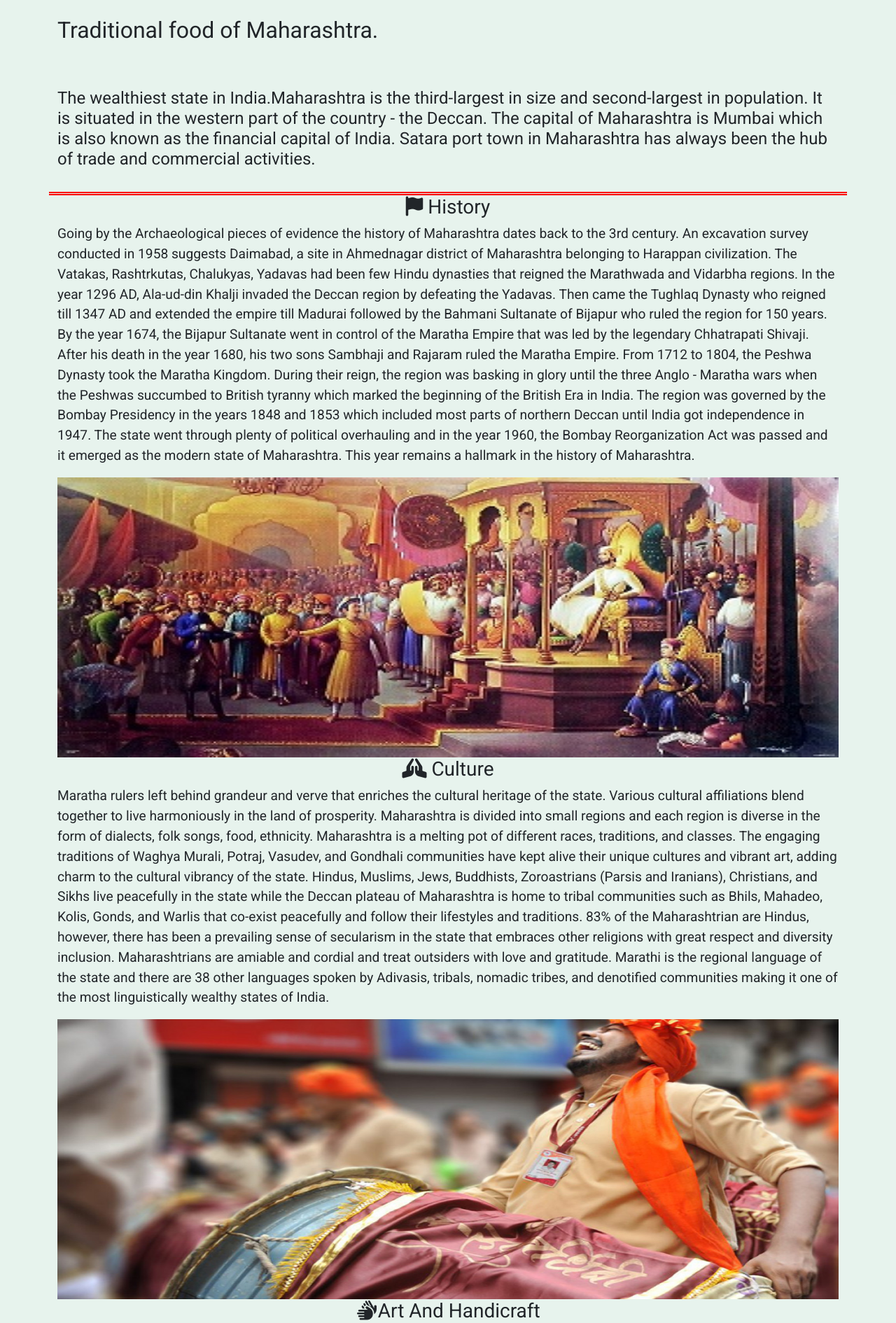
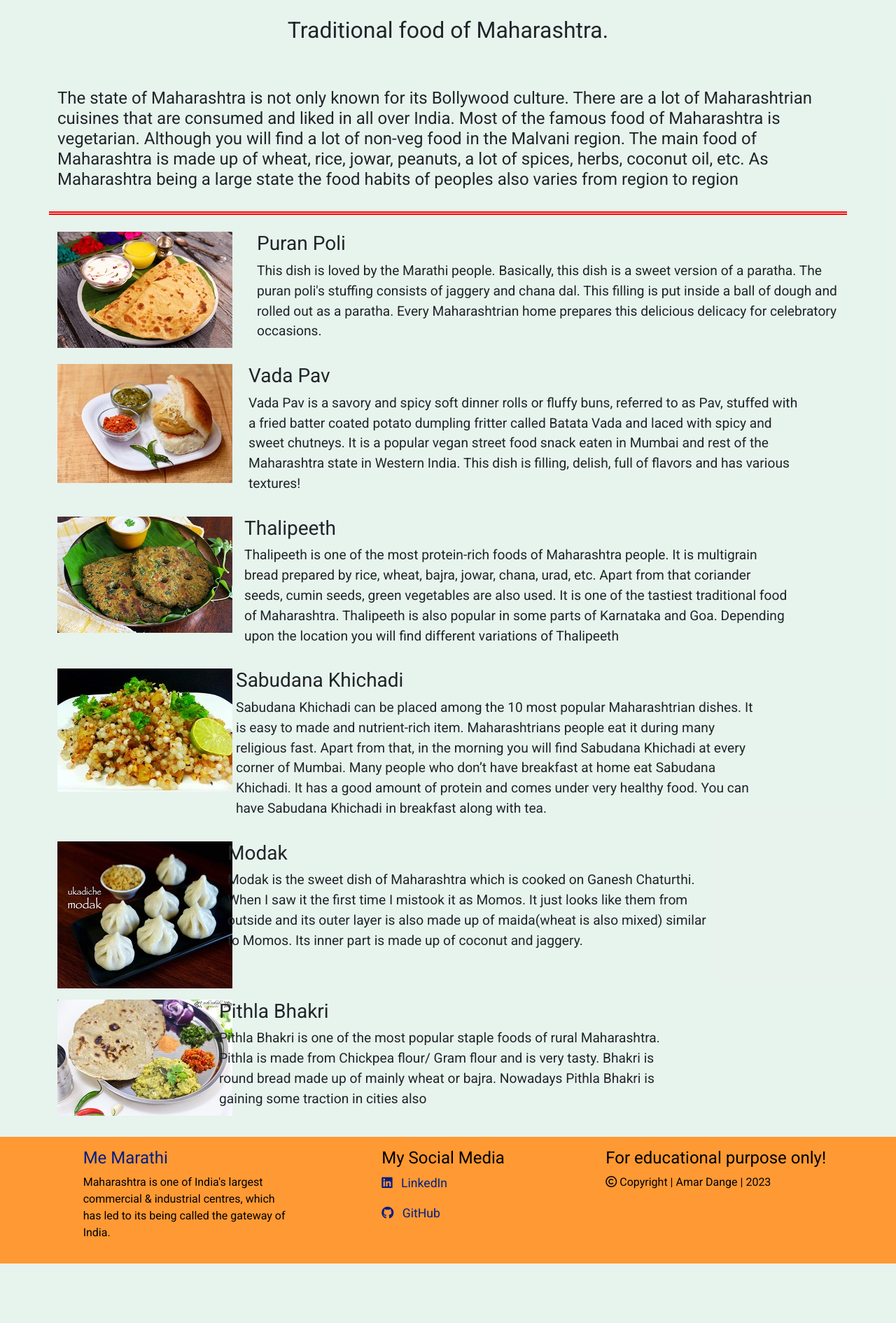
Before and after one commit to AmarDange/Django-Project-4, a Django app: page /food in a window 1280 px wide. Shown: the part 119-2009 px from the top of the page at 70% size. After the commit the page ends 1924 px from the top, so only its background shows below. Run offline with Django 3.2, Linux system fonts and the light colour scheme; data that the repository does not hold is empty; parts of the project's set-up code (start-up, migrations or seed data) failed here and were passed over; some libraries are stand-ins or nearby versions.

Commit message:
added food images for food page and added information for the same

```diff
--- a/templates/food.html
+++ b/templates/food.html
@@ -1,136 +1,83 @@
 {% extends 'base.html' %}
 {% load static %}
 {% block content %}
-<!-- About section -->
+<!-- Food section -->
 <section id="food" class="bg-success p-4 text-dark bg-opacity-10">
     <div class="container introduction pb-4">
         <div class="row d-flex justify-content-center">
-            <h2 class="text-right"> Traditional food of Maharashtra.</h2>
+            <h2 class="text-center"> Traditional food of Maharashtra.</h2>
             <div class="col-md-15 mt-5">
                 <h1 class=" text-right"></h1>
-                <h4 class="text-right"> The wealthiest state in India.Maharashtra is the third-largest in size and second-largest in population. It is situated
-                in the western part of the country - the Deccan. The capital of Maharashtra is Mumbai which is also
-                known as the financial capital of India. Satara port town in Maharashtra has always been the hub of trade and
-                commercial activities.</h4>
+                <h4 class="text-right"> The state of Maharashtra is not only known for its Bollywood culture. There are a lot of Maharashtrian cuisines that are consumed and liked in all over India. Most of the famous food of Maharashtra is vegetarian. Although you will find a lot of non-veg food in the Malvani region.
+
+                    The main food of Maharashtra is made up of wheat, rice, jowar, peanuts, a lot of spices, herbs, coconut oil,  etc. As Maharashtra being a large state the food habits of peoples also varies from region to region</h4>
             </div>
         </div>
     </div>
+    <br>
     <div class="container">
-        <div class="row">
-            <div class="col-md-20">
-                <h3 class="text-center"> <i class="fa-solid fa-flag"></i> History </h3>
-                <p>Going by the Archaeological pieces of evidence the history of Maharashtra dates back to the 3rd
-                    century. An excavation survey conducted in 1958 suggests Daimabad, a site in Ahmednagar district of Maharashtra
-                    belonging to Harappan civilization. The Vatakas, Rashtrkutas, Chalukyas, Yadavas had been few Hindu dynasties
-                    that reigned the Marathwada and Vidarbha regions. In the year 1296 AD, Ala-ud-din Khalji invaded the Deccan region by
-                    defeating the Yadavas. Then came the Tughlaq Dynasty who reigned till 1347 AD and extended the empire till Madurai
-                    followed by the Bahmani Sultanate of Bijapur who ruled the region for 150 years. By the year 1674, the Bijapur
-                    Sultanate went in control of the Maratha Empire that was led by the legendary Chhatrapati Shivaji. After his death in the year
-                    1680, his two sons Sambhaji and Rajaram ruled the Maratha Empire. From 1712 to 1804, the Peshwa Dynasty took the
-                    Maratha Kingdom. During their reign, the region was basking in glory until the three Anglo - Maratha wars when the Peshwas
-                    succumbed to British
-                    tyranny which marked the beginning of the British Era in India. The region was governed by the
-                    Bombay Presidency in the
-                    years 1848 and 1853 which included most parts of northern Deccan until India got independence in
-                    1947. The state went
-                    through plenty of political overhauling and in the year 1960, the Bombay Reorganization Act was
-                    passed and it emerged as
-                    the modern state of Maharashtra. This year remains a hallmark in the history of Maharashtra.</p>
+            <div class="row d-flex justify-content-left">
+                <div class=" col-md-3">
+                    <img src="{% static 'images/Puranpoli-Featured.jpg' %}"  alt="Puran Poli">
+                </div>
+            <div class="col-md-9">
+                <h3 class="text-left"> Puran Poli</h3>
+                <p>This dish is loved by the Marathi people. Basically, this dish is a sweet version of a paratha. The puran poli's stuffing consists of jaggery and chana dal. This filling is put inside a ball of dough and rolled out as a paratha. Every Maharashtrian home prepares this delicious delicacy for celebratory occasions.</p>
             </div>
-            <img src="{% static 'images/history.jpg' %}" style="height:400px;" alt="">
+            <div class="row mt-3">
+            <div class="row d-flex justify-content-left">
+                <div class=" col-md-3">
+                    <img src="{% static 'images/vadapav.jpg' %}"  alt="Vada Pav">
+                </div>
+            <div class="col-md-9">
+                <h3 class="text-left"> Vada Pav</h3>
+                <p>Vada Pav is a savory and spicy soft dinner rolls or fluffy buns, referred to as Pav, stuffed with a fried batter coated potato dumpling fritter called Batata Vada and laced with spicy and sweet chutneys. It is a popular vegan street food snack eaten in Mumbai and rest of the Maharashtra state in Western India. This dish is filling, delish, full of flavors and has various textures!</p>
+            </div>
+        </div>
+        <div class="row mt-3">
+            <div class="row d-flex justify-content-left">
+                <div class=" col-md-3">
+                    <img src="{% static 'images/thalipeeth1.jpg' %}" alt="Thalipeeth">
+                </div>
+            <div class="col-md-9">
+                <h3 class="text-left"> Thalipeeth </h3>
+                <p>Thalipeeth is one of the most protein-rich foods of Maharashtra people. It is multigrain bread prepared by rice, wheat, bajra, jowar, chana, urad, etc.  Apart from that coriander seeds, cumin seeds, green vegetables are also used. It is one of the tastiest traditional food of Maharashtra.
+                    Thalipeeth is also popular in some parts of Karnataka and Goa. Depending upon the location you will find different variations of Thalipeeth</p>
+
+            </div>
+            <div class="row mt-3">
+                <div class="row d-flex justify-content-left">
+                    <div class=" col-md-3">
+                        <img src="{% static 'images/sabudana-khichdi.jpg' %}" alt="Sabudana Khichadi">
+                    </div>
+                <div class="col-md-9">
+                    <h3 class="text-left"> Sabudana Khichadi </h3>
+                    <p>Sabudana Khichadi can be placed among the 10 most popular Maharashtrian dishes. It is easy to made and nutrient-rich item. Maharashtrians people eat it during many religious fast.
+
+                        Apart from that, in the morning you will find Sabudana Khichadi at every corner of Mumbai. Many people who don’t have breakfast at home eat Sabudana Khichadi.
+
+                        It has a good amount of protein and comes under very healthy food. You can have Sabudana Khichadi in breakfast along with tea.</p>
+                </div>
+                <div class="row mt-3">
+                    <div class="row d-flex justify-content-left">
+                        <div class=" col-md-3">
+                            <img src="{% static 'images/modak1.jpg' %}" alt="Modak">
+                        </div>
+                    <div class="col-md-9">
+                        <h3 class="text-left"> Modak </h3>
+                        <p>Modak is the sweet dish of Maharashtra which is cooked on Ganesh Chaturthi. When I saw it the first time I mistook it as Momos. It just looks like them from outside and its outer layer is also made up of maida(wheat is also mixed) similar to Momos. Its inner part is made up of coconut and jaggery.</p>
+
+                    </div>
+            <div class="row mt-3">
+            <div class="row d-flex justify-content-left">
+                <div class=" col-md-3">
+                    <img src="{% static 'images/pithla-bhakri-1024x683.jpg' %}" alt="Pithla Bhakri">
+                </div>
+            <div class="col-md-9">
+                <h3 class="text-left"> Pithla Bhakri </h3>
+                <p>Pithla Bhakri is one of the most popular staple foods of rural Maharashtra. Pithla is made from Chickpea flour/ Gram flour and is very tasty. Bhakri is round bread made up of mainly wheat or bajra. Nowadays Pithla Bhakri is gaining some traction in cities also</p>
+            </div>
         </div>
     </div>
-    <div class="container">
-        <div class="row">
-            <div class="col-md-15">
-                <h3 class="text-center"><i class="fa-solid fa-hands-praying"></i> Culture</h3>
-                <p>Maratha rulers left behind grandeur and verve that enriches the cultural heritage of the state.
-                    Various cultural
-                    affiliations blend together to live harmoniously in the land of prosperity. Maharashtra is divided
-                    into small regions
-                    and each region is diverse in the form of dialects, folk songs, food, ethnicity. Maharashtra is a
-                    melting pot of
-                    different races, traditions, and classes. The engaging traditions of Waghya Murali, Potraj, Vasudev,
-                    and Gondhali
-                    communities have kept alive their unique cultures and vibrant art, adding charm to the cultural
-                    vibrancy of the state.
-                    Hindus, Muslims, Jews, Buddhists, Zoroastrians (Parsis and Iranians), Christians, and Sikhs live
-                    peacefully in the state
-                    while the Deccan plateau of Maharashtra is home to tribal communities such as Bhils, Mahadeo, Kolis,
-                    Gonds, and Warlis
-                    that co-exist peacefully and follow their lifestyles and traditions. 83% of the Maharashtrian are
-                    Hindus, however, there
-                    has been a prevailing sense of secularism in the state that embraces other religions with great
-                    respect and diversity
-                    inclusion. Maharashtrians are amiable and cordial and treat outsiders with love and gratitude.
-                    Marathi is the regional
-                    language of the state and there are 38 other languages spoken by Adivasis, tribals, nomadic tribes,
-                    and denotified
-                    communities making it one of the most linguistically wealthy states of India.</p>
-            </div>
-            <img src="{% static '/images/culture of maharashtra.jpg' %}"style="height:400px;" alt="">
-        </div>
-    </div>
-    <div class="container">
-        <div class="row">
-            <div class="col-md-15">
-                <h3 class="text-center"><i class="fa-solid fa-hands"></i>Art And Handicraft </h3>
-                <p>Maharashtra is one of the leading cotton-producing states in the country and its rich culture and
-                    heritage rooted in
-                    myriad traditions and art forms have been preserved over the centuries. Once used to make clothes
-                    for nobles, Mashru and
-                    Himroo fabrics owe the opulence due to the use of gold and silver threads for weaving that has
-                    originated from the
-                    Aurangabad district in the Marathwada region. Sawantwadi crafts are lacquer crafts used in crafting
-                    lacquered furniture
-                    and light fittings that are quite famous in the International market. Paithani pure silk woven
-                    sarees are quite
-                    expensive and worn at marriages and festivals. Narayan Peth saris, woven from cotton and silk have
-                    been a part of
-                    Maharashtra’s culture since 200 BCE. Warli paintings, a tribal art form are mural paintings dated
-                    back to 2000 BCE.
-                    Bidri ware is an ancient craft from Aurangabad that involves intricate workmanship of pure silver.
-                    Kolhapuri chappals
-                    are famous handmade slippers made of buffalo hide. Traditional jewelry - Kolhapuri Saaj (a necklace)
-                    and Nath (a nose
-                    ring) are made of pure gold and were worn by the royals of Maratha and Peshwa kingdoms. Vivacious
-                    folk and traditional
-                    dance forms and music represent the vibrant Marathi culture. Lavani is a traditional dance form,
-                    Tamasha is the most
-                    popular form of folk theatre, Koli dance is performed by the fishermen community, Natya Sangeet is
-                    200 years old
-                    traditional art form of Maharashtra. The state is famous for Hindi Film Industry and it is a land of
-                    artists of the
-                    avant-garde</p>
-            </div>
-            <img src="{% static '/images/art of maharashtra.jpg' %}"style="height:400px;" alt="">
-        </div>
-    </div>
-    <div class="container">
-        <div class="row">
-            <div class="col-md-15">
-                <h3 class="text-center"><i class="fa-solid fa-pepper-hot"> </i>Food</h3>
-                <p>The mildly spicy cuisine of Maharashtra is delectable and has a distinctive flavor. From subtly
-                    flavored vegetarian
-                    delicacies to hot aromatic meat and fish curries, Maharashtrian cuisine is immensely popular. Sweet
-                    savories are usually
-                    prepared from rice and jaggery. The staples of the state include wheat, rice, Jawar, Bajra,
-                    vegetables, lentils,
-                    seasonal fruits, and vegetables. Also, peanuts Kokum, Amsul, tamarind, raw mango, and coconut are
-                    some of the special
-                    ingredients that are widely used in dishes. Pithla Bhakri, Sol Kadhi, Kothimbir Vadi, Aluvadi, Mix
-                    Veg Kolhapuri,
-                    Sabudana Vada and khichdi, Pohe, Batata Bhaji, Amti, Taambda Rassa, Pandhra Rassa, Bharli Vangi are
-                    some of the
-                    traditional dishes from Maharashtrian households that are unique in flavor. Modak, Puran Poli,
-                    Shrikhand, Amrakhand are
-                    some of the famous sweet servings that are subtle and mild in taste. Misal Pav, Vada Pav, Pav Bhaji,
-                    Ragda Pattice are a
-                    few of the famous street foods of the state. Maharashtrian food is blended with flavors, packed with
-                    nutrition, and
-                    served with love.</p>
-            </div>
-            <img src="{% static '/images/food of maharshtra.jpg' %}" style="height:400px;"alt="">
-        </div>
-    </div>
-    {% endblock %}
+</section>
+{% endblock %}
```
Also changed, not shown: static/images/Puranpoli-Featured.jpg (added), static/images/modak1.jpg (added), static/images/pithla-bhakri-1024x683.jpg (added), static/images/sabudana-khichdi.jpg (added), static/images/thalipeeth1.jpg (added), static/images/vadapav.jpg (added).
